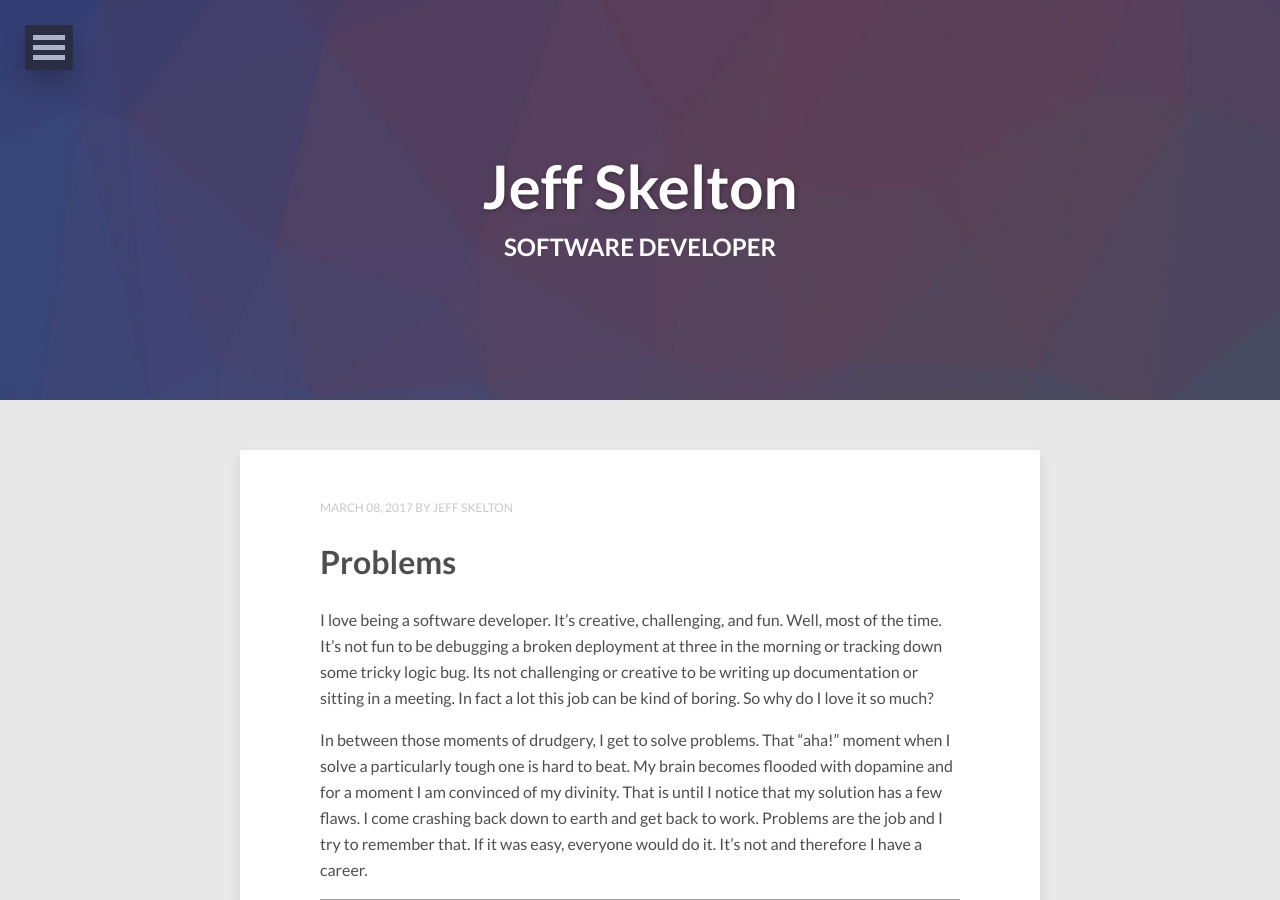
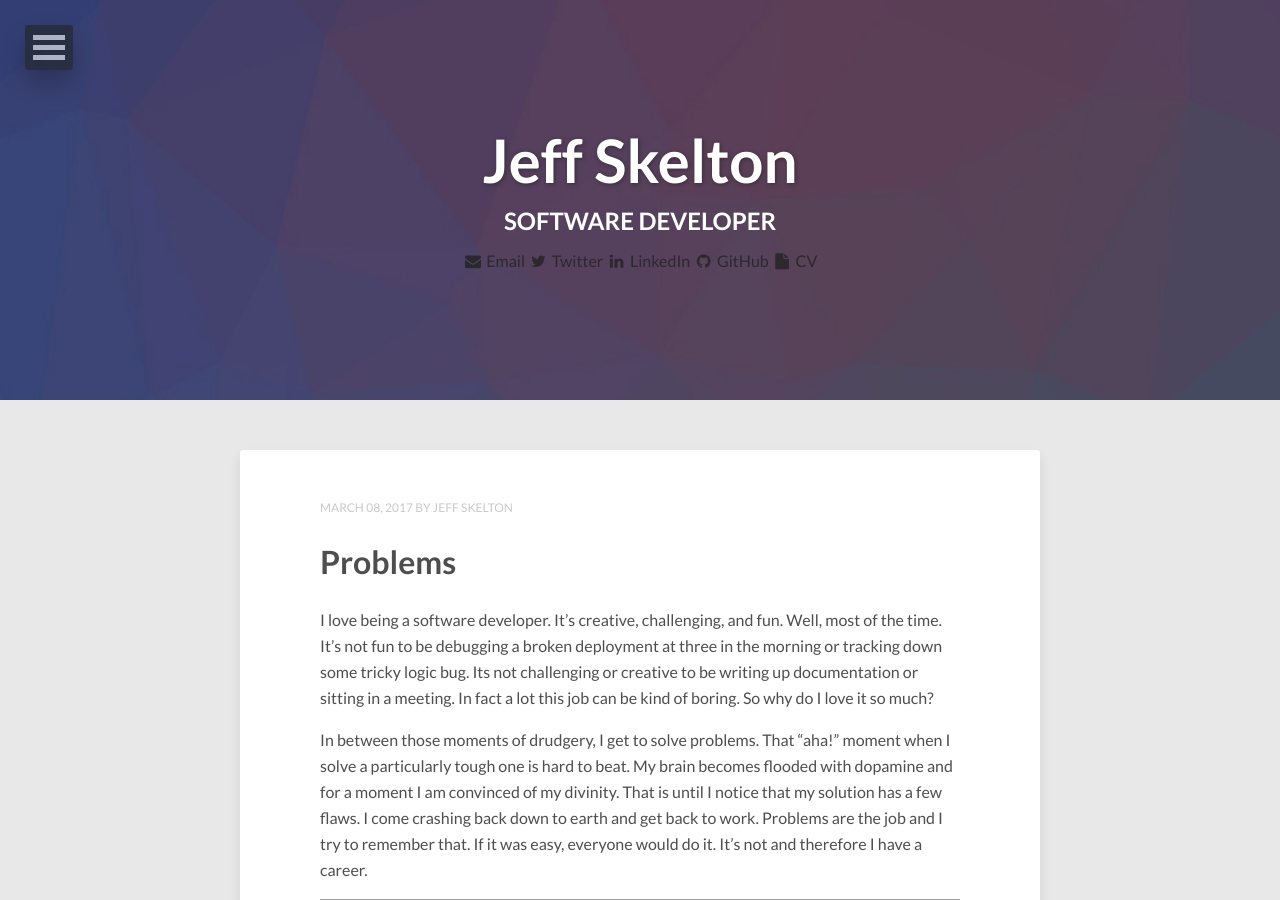
Before and after one commit to jeffskelton3/jeffskelton3.github.io, a Jekyll site: the page built from index.html, in a window 1280 px wide and 900 px high. Built offline with Jekyll 4.4.1, drawn with Linux system fonts in a browser that asks for light colours; nearby versions of some CDN libraries; the list of posts is cut into pages by our own code; grey boxes are pictures that could not be loaded.

Commit message:
add links into the header

```diff
--- a/_layouts/hpstr/post-index.html
+++ b/_layouts/hpstr/post-index.html
@@ -23,6 +23,39 @@
     <div class="header-title-wrap">
       <h1>{{ site.title }}</h1>
       <h2>{{ page.title }}</h2>
+      <ul class="unstyled-list inline-list">
+				{% if site.owner.email %}<li>
+					<a href="mailto:{{ site.owner.email }}"><i class="fa fa-fw fa-envelope"></i> Email</a>
+				</li>{% endif %}
+				{% if site.owner.twitter %}<li>
+					<a href="https://twitter.com/{{ site.owner.twitter }}"><i class="fa fa-fw fa-twitter"></i> Twitter</a>
+				</li>{% endif %}
+				{% if site.owner.facebook %}<li>
+					<a href="https://facebook.com/{{ site.owner.facebook }}"><i class="fa fa-fw fa-facebook"></i> Facebook</a>
+				</li>{% endif %}
+				{% if site.owner.google_plus %}<li>
+					<a href="https://google.com/{{ site.owner.google_plus }}"><i class="fa fa-fw fa-google-plus"></i> Google+</a>
+				</li>{% endif %}
+				{% if site.owner.linkedin %}<li>
+					<a href="https://linkedin.com/in/{{ site.owner.linkedin }}"><i class="fa fa-fw fa-linkedin"></i> LinkedIn</a>
+				</li>{% endif %}
+				{% if site.owner.github %}<li>
+					<a href="https://github.com/{{ site.owner.github }}"><i class="fa fa-fw fa-github"></i> GitHub</a>
+				</li>{% endif %}
+				{% if site.owner.stackexchange %}<li>
+					<a href="{{ site.owner.stackexchange }}"><i class="fa fa-fw fa-stack-exchange"></i> Stackexchange</a>
+				</li>{% endif %}
+				{% if site.owner.instagram %}<li>
+					<a href="https://instagram.com/{{ site.owner.instagram }}"><i class="fa fa-fw fa-instagram"></i> Instagram</a>
+				</li>{% endif %}
+				{% if site.owner.flickr %}<li>
+					<a href="https://www.flickr.com/photos/{{ site.owner.flickr }}"><i class="fa fa-fw fa-flickr"></i> Flickr</a>
+				</li>{% endif %}
+				{% if site.owner.tumblr %}<li>
+					<a href="http://{{ site.owner.tumblr }}.tumblr.com"><i class="fa fa-fw fa-tumblr"></i> Tumblr</a>
+				</li>{% endif %}
+        <li><a href="{{ site.url }}/cv"><i class="fa fa-fw fa-file"></i> CV</a></li>
+      </ul>
     </div><!-- /.header-title-wrap -->
   </div><!-- /.header-title -->
 </div><!-- /.entry-header -->
```
